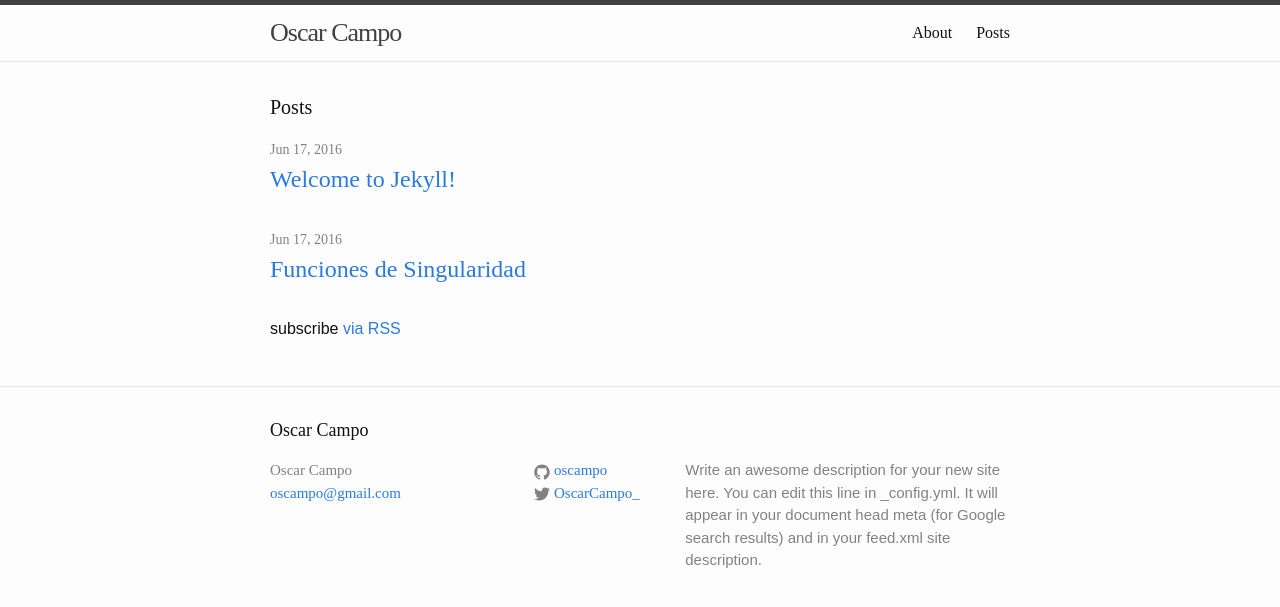
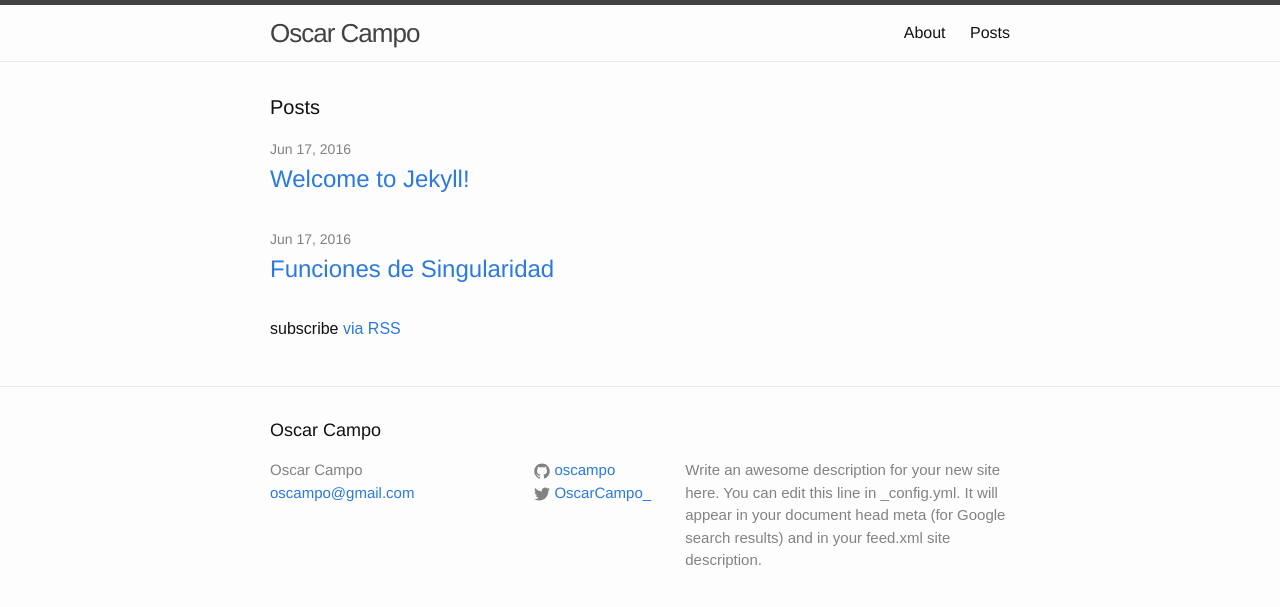
Before and after one commit to oscampo/oscampo.github.io, a Jekyll site: the page built from index.html, in a window 1280 px wide. Shown: the top 607 px of the page. Built offline with Jekyll 4.4.1, drawn with Linux system fonts in a browser that asks for light colours.

Commit message:
Update main.scss

```diff
--- a/css/main.scss
+++ b/css/main.scss
@@ -16,7 +16,7 @@
 
 // Our variables
 //$base-font-family: "Helvetica Neue", Helvetica, Arial, sans-serif;
-$base-font-family: "myscriptfontmedium";
+$base-font-family: "myscriptfontmedium", Helvetica, Arial, sans-serif;
 $base-font-size:   16px;
 $base-font-weight: 400;
 $small-font-size:  $base-font-size * 0.875;
```
